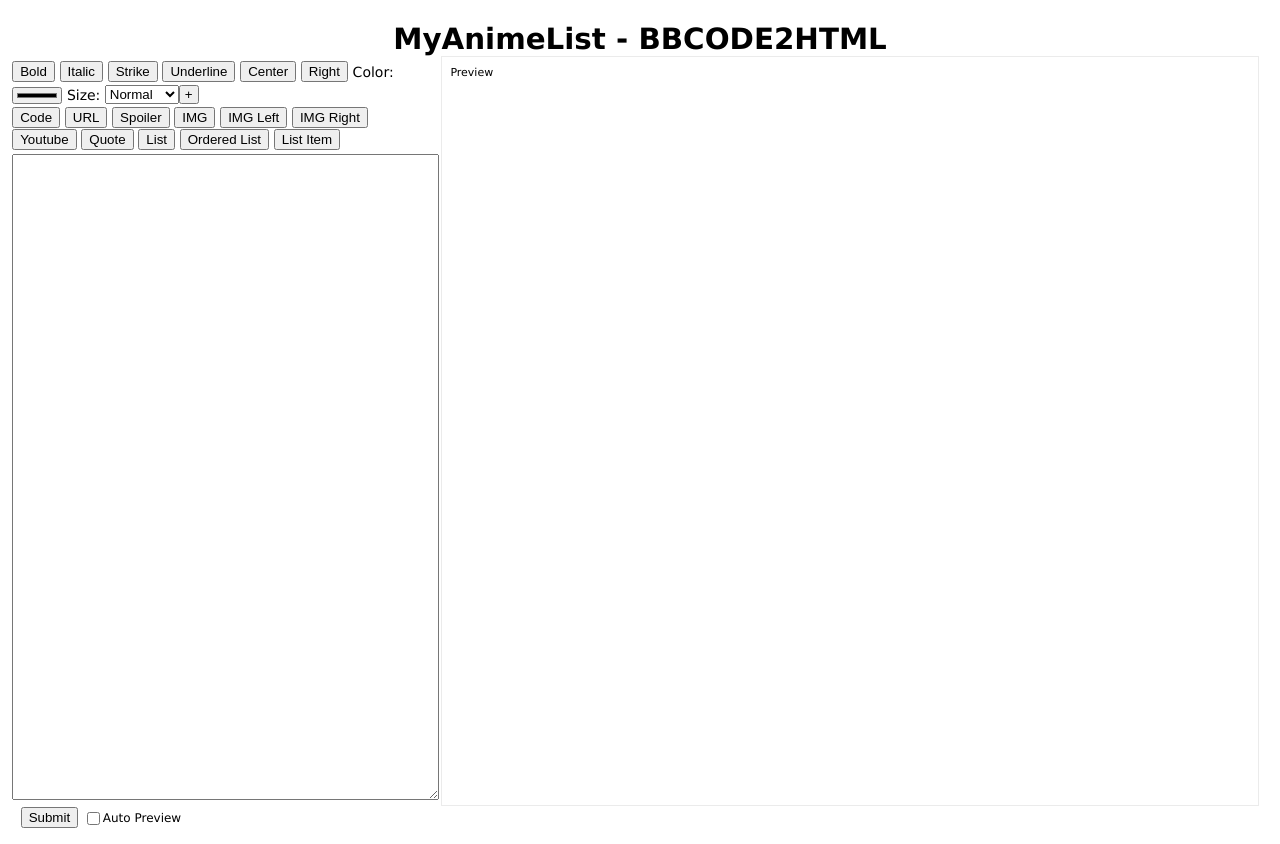
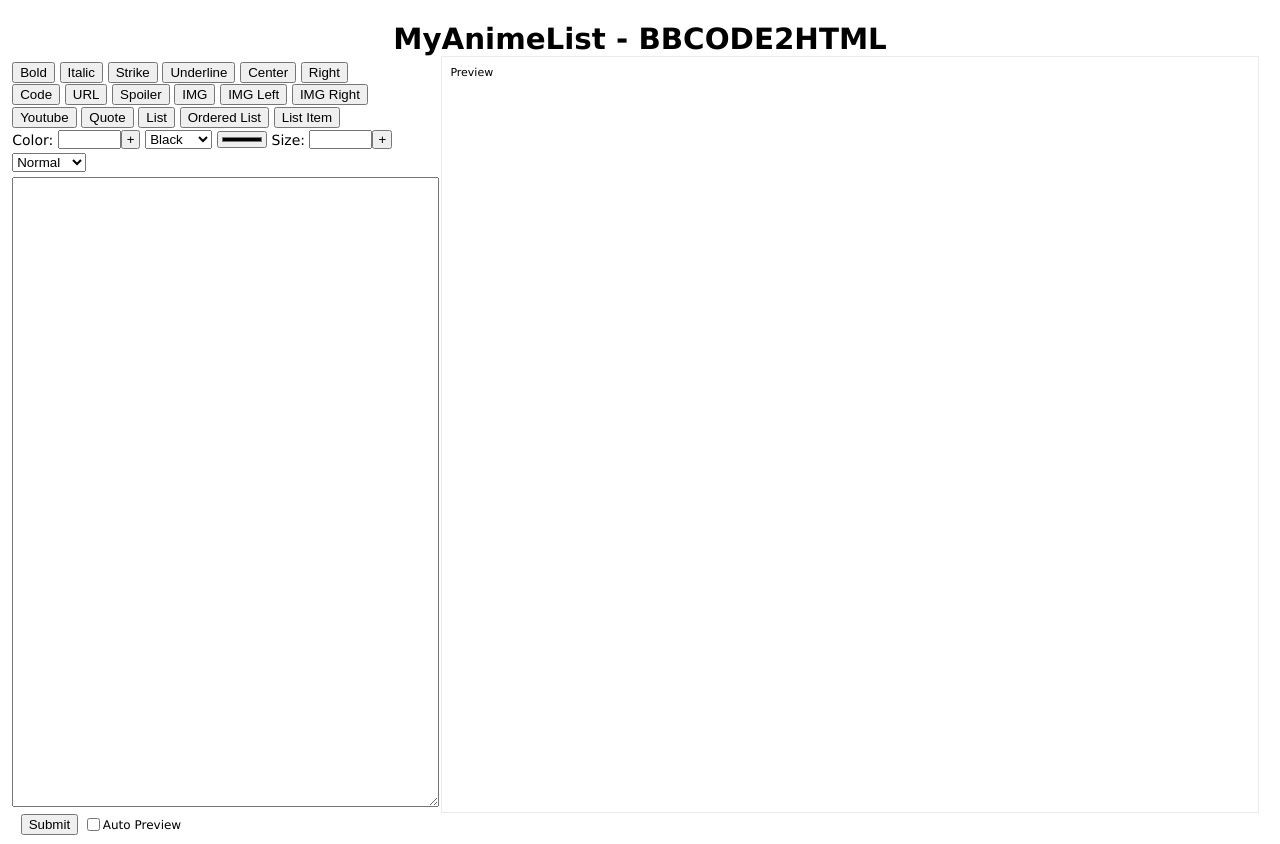
Before and after one commit to Cptmathix/MyAnimeList-BBCODE2HTML, a plain HTML site: page index.html in a window 1280 px wide. Drawn offline with Linux system fonts and the light colour scheme.

Commit message:
More options for color and size + undo/redo history

```diff
--- a/css/styles.css
+++ b/css/styles.css
@@ -1,5 +1,3 @@
-/* Global */
-
 body {
 	font-family: verdana, arial, sans-serif;
 	font-size: 11pt;
@@ -38,14 +36,22 @@
 	margin: 1%;
 }
 
+select, input, label {
+	vertical-align: middle;
+}
+
 #bbcode-buttons input[type=color] {
 	height: 17px;
-	vertical-align: middle;
+}
+
+#bbcode-buttons input[type=text], #bbcode-buttons input[type=number] {
+	font-size: 12px;
+	width: 55px;
+	height: 13px;
 }
 
 #bbcode-buttons label {
 	font-size: 14px;
-	vertical-align: middle;
 }
 
 #bbcode-buttons .select-btn {
@@ -55,11 +61,12 @@
     -moz-box-sizing: content-box;
     -webkit-box-sizing: content-box;
 	box-sizing: content-box;
+	vertical-align: middle;
 }
 
 #bbcode-textarea {
 	width: 100%;
-	min-height: 80vh;
+	min-height: 78vh;
 	margin-left: 1%;
 	margin-right: 1%;
 }
--- a/index.html
+++ b/index.html
@@ -15,35 +15,57 @@
 		<div id="bbcode">
 			<div id="bbcode-buttons">
 				<div>
-					<input type="button" value="Bold">
-					<input type="button" value="Italic">
-					<input type="button" value="Strike">
-					<input type="button" value="Underline">
-					<input type="button" value="Center">
-					<input type="button" value="Right">
-					<label for="color">Color: </label><input type="color" name="color" id="color">
-					<label for="size">Size: </label><select name="size" id="size">
+					<input type="button" value="Bold" class="btn">
+					<input type="button" value="Italic" class="btn">
+					<input type="button" value="Strike" class="btn">
+					<input type="button" value="Underline" class="btn">
+					<input type="button" value="Center" class="btn">
+					<input type="button" value="Right" class="btn">
+				</div>
+				<div>
+					<input type="button" value="Code" class="btn">
+					<input type="button" value="URL" class="btn">
+					<input type="button" value="Spoiler" class="btn">
+					<input type="button" value="IMG" class="btn">
+					<input type="button" value="IMG Left" class="btn">
+					<input type="button" value="IMG Right" class="btn">
+					<input type="button" value="Youtube" class="btn">
+					<input type="button" value="Quote" class="btn">
+					<input type="button" value="List" class="btn">
+					<input type="button" value="Ordered List" class="btn">
+					<input type="button" value="List Item" class="btn">
+				</div>
+				<div>
+					<label for="color">Color: </label>
+					<input type="text" name="color" id="color"><!--
+					--><input type="button" value="+" class="select-btn" id="colorSubmit">
+					<select name="colorSelection" id="colorSelection">
+						<option value="grey">Grey</option>
+						<option value="blue">Blue</option>
+						<option value="red">Red</option>
+						<option value="green">Green</option>
+						<option value="yellow">Yellow</option>
+						<option value="pink">Pink</option>
+						<option value="navy">Navy</option>
+						<option value="white">White</option>
+						<option value="black" selected>Black</option>
+						<option value="orange">Orange</option>
+						<option value="purple">Purple</option>
+					</select>
+					<input type="color" name="colorWheel" id="colorWheel">
+
+					<label for="size">Size: </label>
+					<input type="number" name="size" id="size"><!--
+					--><input type="button" value="+" class="select-btn" id="sizeSubmit">
+					<select name="sizeSelection" id="sizeSelection">
 						<option value="50">Small</option>
 						<option value="100" selected>Normal</option>
 						<option value="300">Medium</option>
 						<option value="600">Big</option>
 						<option value="900">Ultra Big</option>
-					</select><!--
-					--><input type="button" value="+" class="select-btn">
+					</select>
 				</div>
-				<div>
-					<input type="button" value="Code">
-					<input type="button" value="URL">
-					<input type="button" value="Spoiler">
-					<input type="button" value="IMG">
-					<input type="button" value="IMG Left">
-					<input type="button" value="IMG Right">
-					<input type="button" value="Youtube">
-					<input type="button" value="Quote">
-					<input type="button" value="List">
-					<input type="button" value="Ordered List">
-					<input type="button" value="List Item">
-				</div>
+
 			</div>
 			<textarea id="bbcode-textarea"></textarea>
 		</div>
--- a/js/bbcode2html.js
+++ b/js/bbcode2html.js
@@ -605,6 +605,7 @@
 });
 
 function init() {
+    // textarea listener
     document.getElementById("bbcode").addEventListener("input", function() {
         let autoPreview = document.getElementById("auto-preview").checked;
 
@@ -612,10 +613,12 @@
             loadParser();
         }
     });
+
+    // submit button listener
     document.getElementById("submit").addEventListener("click", loadParser);
 
-    let buttons = document.querySelectorAll("#bbcode-buttons input[type=button]");
-
+    // bbcode buttons listeners
+    let buttons = document.querySelectorAll("#bbcode-buttons input.btn");
     for (let button of buttons) {
         button.addEventListener("click", function(event) {
             event.preventDefault();
@@ -623,8 +626,29 @@
         });
     }
 
-    document.getElementById("color").addEventListener("change", function() {
-        insertBBCODE("Color");
+    // size selection listener
+    document.getElementById("sizeSelection").addEventListener("change", function(event) {
+        document.getElementById("size").value = event.target.value;
+    });
+
+    // size sumbit listener
+    document.getElementById("sizeSubmit").addEventListener("click",  function(){
+        insertBBCODE("size");
+    });
+
+    // color selection listener
+    document.getElementById("colorSelection").addEventListener("change", function(event) {
+        document.getElementById("color").value = event.target.value;
+    });
+
+    // color wheel listener
+    document.getElementById("colorWheel").addEventListener("change", function() {
+        document.getElementById("color").value = event.target.value;
+    });
+
+    // color sumbit listener
+    document.getElementById("colorSubmit").addEventListener("click",  function(){
+        insertBBCODE("color");
     });
 }
 
@@ -654,10 +678,10 @@
     let [tagOpen, innerText, tagClosed, selectionPos] = createBBCODE(type, selection);
 
     if (tagOpen.length > 0) {
-        textArea.value = textArea.value.substring(0, start) + tagOpen + innerText + tagClosed + textArea.value.substring(end, textArea.value.length);
+        textArea.focus();
+        document.execCommand("insertText", false, tagOpen + innerText + tagClosed);
         textArea.selectionStart = start + selectionPos;
         textArea.selectionEnd = end + selectionPos;
-        textArea.focus();
 
         let autoPreview = document.getElementById("auto-preview").checked;
 
@@ -788,7 +812,7 @@
 
             break;
 
-        case "+": // size
+        case "size":
             let txtSize = document.getElementById("size").value;
 
             tagOpen = "[size=" + String(txtSize) + "]";
@@ -838,19 +862,19 @@
             break;
 
         case "list":
-            tagOpen = "[list][*]";
-            tagClose = "[/list]";
+            tagOpen = "[list]\n[*]";
+            tagClose = "\n[/list]";
 
             break;
 
         case "ordered list":
-            tagOpen = "[list=1][*]";
-            tagClose = "[/list]";
+            tagOpen = "[list=1]\n[*]";
+            tagClose = "\n[/list]";
 
             break;
 
         case "list item":
-            tagOpen = "[*]";
+            tagOpen = "\n[*]";
             tagClose = "";
 
             break;
```
